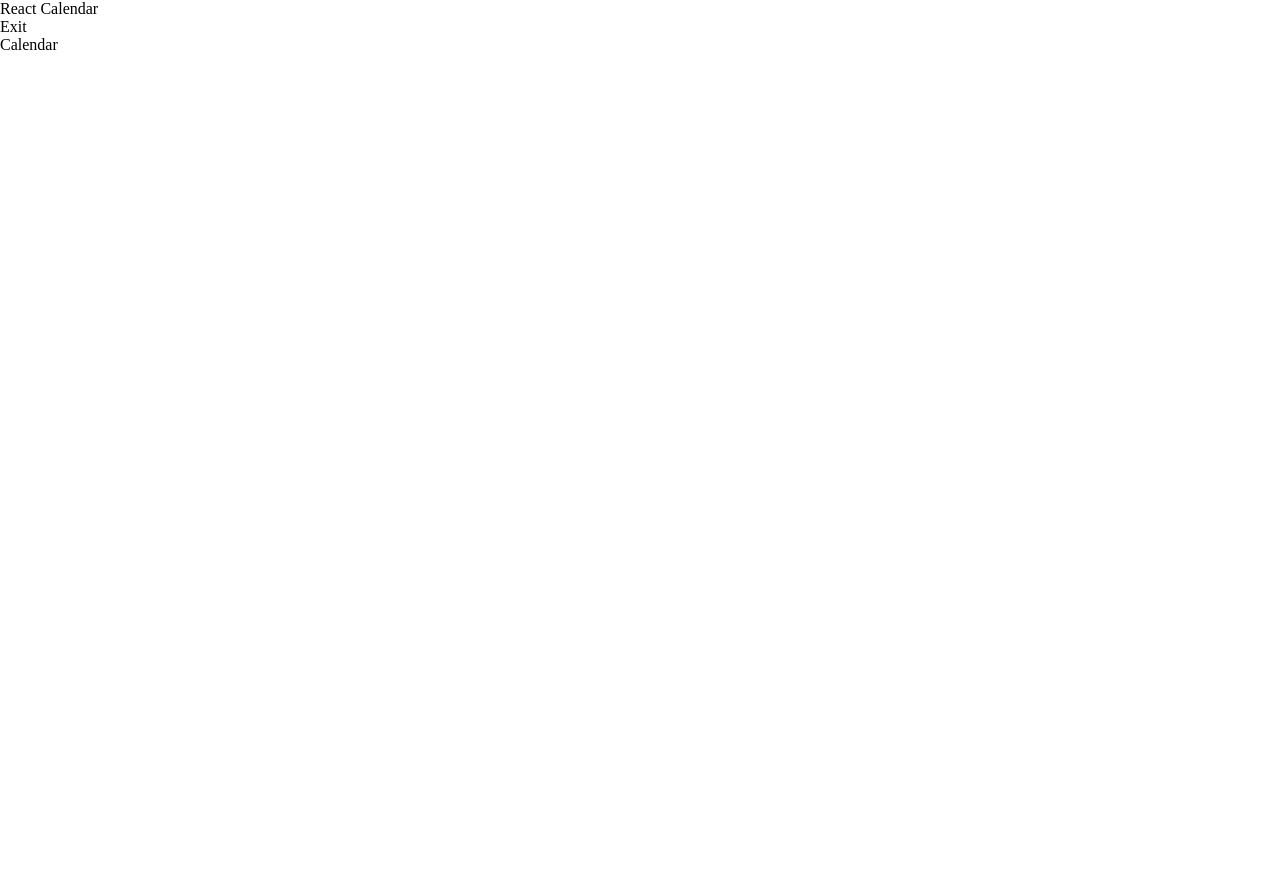
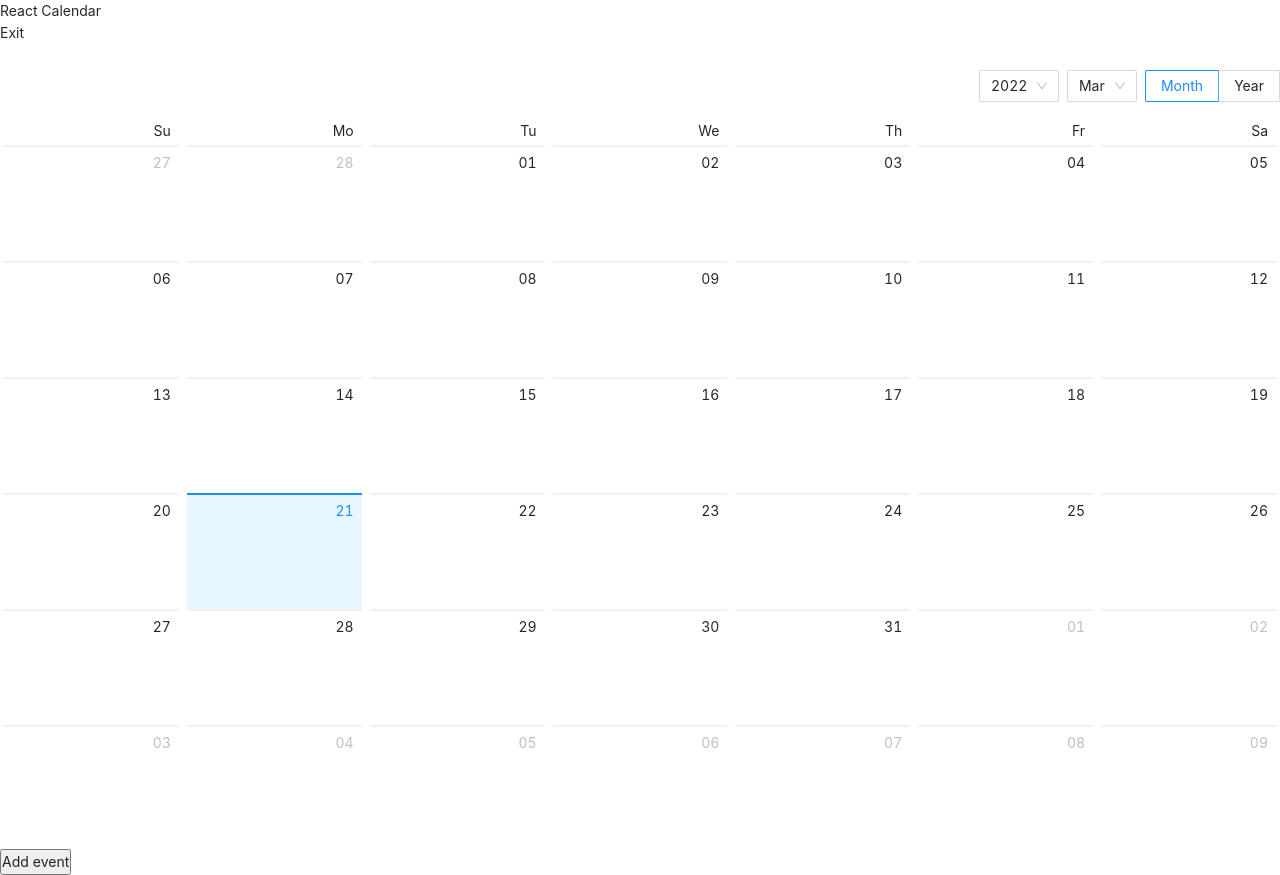
Before and after one commit to UnderaWater/calendar-react-ts, a React (Create React App) app: page / in a window 1280 px wide. Before the commit the page ends 800 px from the top, so only its background shows below. Built offline with nearby package versions, Linux system fonts and the light colour scheme; sample sign-in values are in the browser's storage.

Commit message:
add: added calendar and events + form

```diff
--- a/package.json
+++ b/package.json
@@ -13,6 +13,7 @@
     "@types/react-redux": "^7.1.23",
     "@types/react-router-dom": "^5.3.3",
     "@types/redux-thunk": "^2.1.0",
+    "antd": "^4.19.3",
     "axios": "^0.26.1",
     "moment": "^2.29.1",
     "react": "^17.0.2",
--- a/src/components/AppRouter.tsx
+++ b/src/components/AppRouter.tsx
@@ -1,7 +1,7 @@
 import React from 'react';
 import { useSelector } from 'react-redux';
 import { Routes, Route, Navigate } from 'react-router-dom';
-import Calendar from '../pages/Calendar';
+import EventCalendar from '../pages/EventCalendar';
 import Login from '../pages/Login';
 import { privateRoutes, publicRoutes, RouteNames } from '../router/routes';
 import {useTypedSelector} from "../hooks/useTypedSelector";
@@ -16,7 +16,7 @@ const AppRouter = () => {
         <Routes>
                 {privateRoutes.map((route) => {
                     return (
-                        <Route key={route.path} path={route.path} element={<Calendar />} />
+                        <Route key={route.path} path={route.path} element={<EventCalendar />} />
                     )
                 })}
                 <Route path="*" element={<Navigate to={RouteNames.CALENDAR} replace />} />
--- /dev/null
+++ b/src/components/EventForm.tsx
@@ -0,0 +1,25 @@
+import React from 'react';
+
+const EventForm: React.FC = () => {
+    return (
+        <form>
+            <input
+                type="text"
+                className="calendar__form-control"
+                name="discription"
+                placeholder="Event"
+                required
+                autoFocus
+            />
+            <input type="date" />
+            <select name="select">
+                <option value="value1">Значение 1</option>
+                <option value="value2" selected>Значение 2</option>
+                <option value="value3">Значение 3</option>
+            </select>
+            <button className="btn" type="submit">Create</button>
+        </form>
+    )
+}
+
+export default EventForm
--- /dev/null
+++ b/src/components/Events.tsx
@@ -0,0 +1,17 @@
+import React from 'react';
+import { Calendar } from 'antd'
+import { IEvent } from '../models/IEvent'
+
+interface EventCalandarProps {
+    events: IEvent[]
+}
+
+const Events: React.FC<EventCalandarProps> = () => {
+  return (
+    <div>
+      <Calendar />
+    </div>
+  )
+}
+
+export default Events
--- a/src/index.css
+++ b/src/index.css
@@ -1,3 +1,5 @@
+@import '~antd/dist/antd.css';
+
 * {
   margin: 0;
   padding: 0;
--- /dev/null
+++ b/src/models/IEvent.ts
@@ -0,0 +1,6 @@
+export interface IEvent {
+    author: string,
+    guest: string,
+    data: string,
+    description: string
+}
--- a/src/pages/Calendar.tsx
+++ /dev/null
@@ -1,9 +0,0 @@
-import React from 'react'
-
-const Calendar: React.FC = () => {
-  return (
-    <div>Calendar</div>
-  )
-}
-
-export default Calendar
--- /dev/null
+++ b/src/pages/EventCalendar.tsx
@@ -0,0 +1,24 @@
+import React, { useState } from 'react';
+import EventForm from '../components/EventForm';
+import Events from '../components/Events';
+
+
+const Calendar: React.FC = () => {
+  const [modal, setModal] = useState(false)
+
+  return (
+    <div>
+      <Events events={[]} />
+      <div>
+        <button onClick={() => setModal(true)}>
+          Add event
+        </button>
+      </div>
+      {modal && <div>
+        <EventForm />
+      </div>}
+    </div>
+  )
+}
+
+export default Calendar
--- a/src/router/routes.ts
+++ b/src/router/routes.ts
@@ -1,5 +1,5 @@
 import React from "react";
-import Calendar from "../pages/Calendar";
+import Calendar from "../pages/EventCalendar";
 import Login from "../pages/Login";
 
 export interface IRoute {
```
Also changed, not shown: src/components/LoginForm.tsx (+20 -3 lines), src/App.tsx (line endings or trailing spaces), 1 other file (tests, documents, lock files or other folders).
